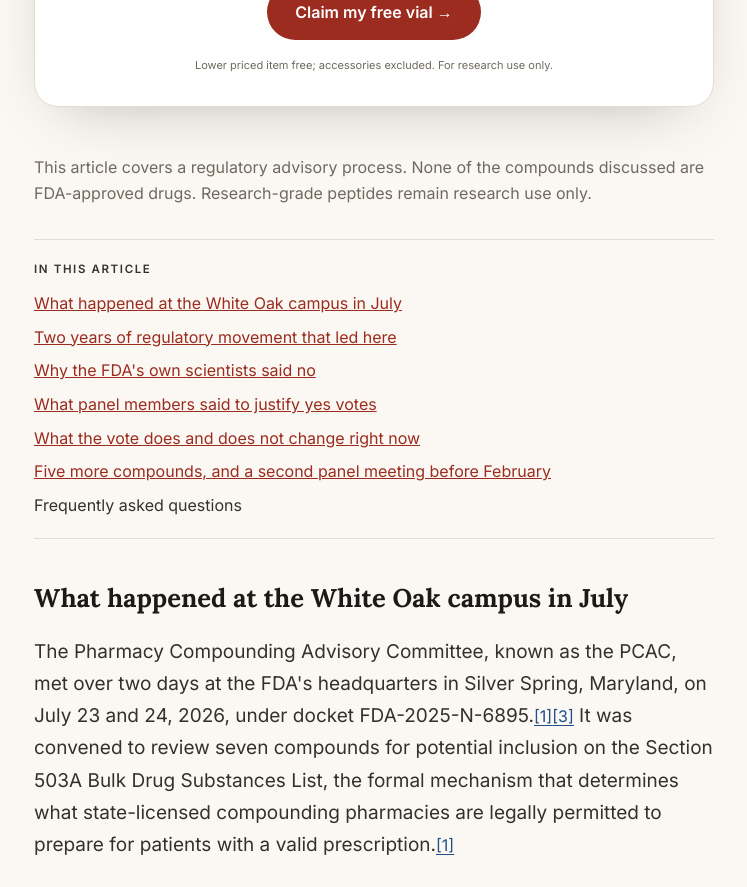
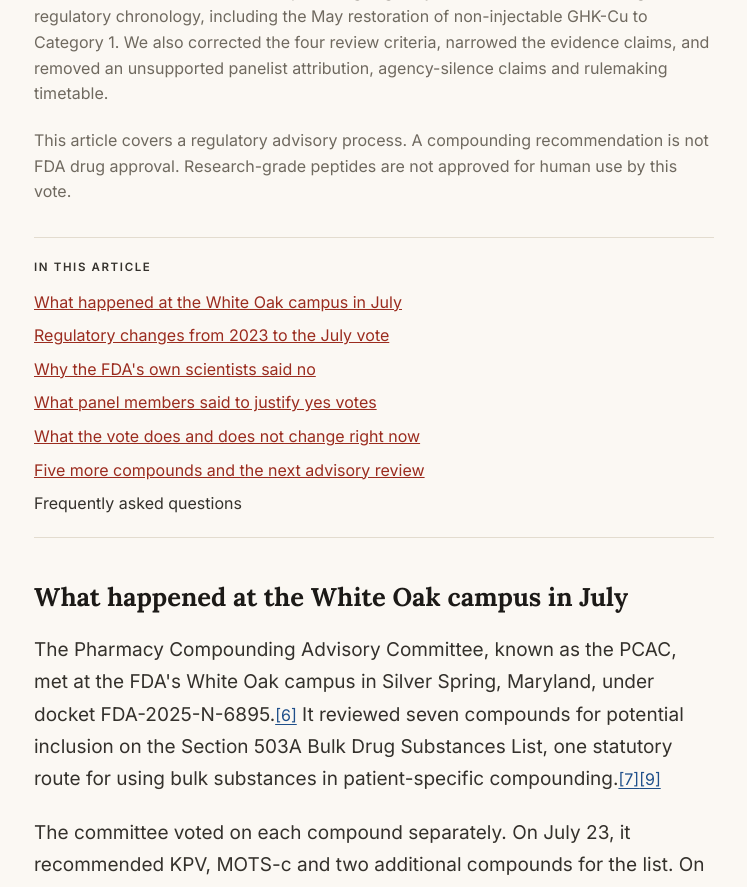
Before and after one commit to edorfanini00/peptidedigest, a Next.js app: page /fda-pcac-peptide-compounding-vote-2026 in a window 1280 px wide. Shown: the part 1900-2787 px from the top of the page, without its empty margins (266-1013 px from the left). Built offline with nearby package versions, Linux system fonts and the light colour scheme.

Commit message:
Correct PCAC regulatory sourcing and remove inherited excluded URL

```diff
--- a/app/fda-pcac-peptide-compounding-vote-2026/story.ts
+++ b/app/fda-pcac-peptide-compounding-vote-2026/story.ts
@@ -5,133 +5,155 @@ export const story: NewsroomStory = {
   title:
     "What the FDA's July 2026 peptide compounding vote actually changes",
   description:
-    "On July 23 and 24, the FDA's advisory committee recommended six peptides for the 503A compounding list, overruling its own career scientists. The vote is advisory, rulemaking takes months, and the RUO market is unchanged. Here is what the decision means and what still has to happen.",
+    "FDA advisers recommended six peptides for the 503A compounding list in July 2026. What the vote means for rulemaking, prescription access and research use.",
   date: "2026-09-29T08:00:00-04:00",
+  dateModified: "2026-10-03T13:22:44.305Z",
+  correction: "Correction: We corrected the compounding eligibility rules, research use labeling and regulatory chronology, including the May restoration of non-injectable GHK-Cu to Category 1. We also corrected the four review criteria, narrowed the evidence claims, and removed an unsupported panelist attribution, agency-silence claims and rulemaking timetable.",
   type: "NewsArticle",
   category: "Regulatory",
   image: "fdaPcacMeeting",
   vials: ["nad", "ghk"],
   notice:
-    "This article covers a regulatory advisory process. None of the compounds discussed are FDA-approved drugs. Research-grade peptides remain research use only.",
-  lead: "On July 23 and 24, the FDA's Pharmacy Compounding Advisory Committee voted to recommend six research peptides for inclusion on the agency's list of bulk drug substances that licensed compounding pharmacies may use.[1] The committee overruled the written recommendation of the FDA's own career scientists, who had advised against adding all seven compounds under review.[1] The vote doesn't make these compounds FDA-approved, and pharmacies still can't legally compound them today. Formal rulemaking, typically a twelve-to-twenty-four month process, has to conclude first.[2]",
+    "This article covers a regulatory advisory process. A compounding recommendation is not FDA drug approval. Research-grade peptides are not approved for human use by this vote.",
+  lead: "On July 23 and 24, 2026, the FDA's Pharmacy Compounding Advisory Committee recommended six of seven peptides for the agency's 503A compounding list, going against FDA staff recommendations on those six.[1][9] The vote is advisory: it does not approve a drug or itself add a substance to the list.[2][6]",
   sections: [
     {
       title: "What happened at the White Oak campus in July",
       id: "what-happened",
       paragraphs: [
-        "The Pharmacy Compounding Advisory Committee, known as the PCAC, met over two days at the FDA's headquarters in Silver Spring, Maryland, on July 23 and 24, 2026, under docket FDA-2025-N-6895.[1][3] It was convened to review seven compounds for potential inclusion on the Section 503A Bulk Drug Substances List, the formal mechanism that determines what state-licensed compounding pharmacies are legally permitted to prepare for patients with a valid prescription.[1]",
-        "The committee voted on each compound separately. On Day 1, July 23, it voted to recommend KPV, MOTS-c, and two additional compounds for the list.[1] On Day 2, July 24, it recommended Semax (8 votes to 5, one abstention) and Epitalon (7 to 4), and rejected Emideltide, also called DSIP, by 6 votes to 7.[3] Six of seven compounds cleared the committee.[1]",
-        "Every yes vote overturned the FDA staff's written briefing position, which had recommended against all seven.[1] Observers in the room described an audible gasp when the first Day 1 tally was announced, with panel members subsequently splitting along fault lines of clinical access versus scientific standard of evidence.[3]",
+        "The Pharmacy Compounding Advisory Committee, known as the PCAC, met at the FDA's White Oak campus in Silver Spring, Maryland, under docket FDA-2025-N-6895.[6] It reviewed seven compounds for potential inclusion on the Section 503A Bulk Drug Substances List, one statutory route for using bulk substances in patient-specific compounding.[7][9]",
+        "The committee voted on each compound separately. On July 23, it recommended KPV, MOTS-c and two additional compounds for the list. On July 24, it recommended Semax and Epitalon, and rejected Emideltide, also called DSIP. Six of seven compounds received favorable recommendations.[1]",
+        "FDA's written briefing had proposed excluding the free base and acetate forms of all seven compounds. The panel agreed with staff on Emideltide and disagreed on the other six.[1][9]",
       ],
     },
     {
-      title: "Two years of regulatory movement that led here",
+      title: "Regulatory changes from 2023 to the July vote",
       id: "regulatory-backstory",
       paragraphs: [
-        "The starting point for understanding July's vote is September 2023, when the FDA placed more than a dozen research peptides in Category 2 of the 503A bulk substances framework, a designation that effectively ended legal compounding access for those compounds.[2] The agency cited limited human safety data and immunogenicity concerns.[2]",
-        "That position began to shift in 2026. On February 27, HHS Secretary Robert F. Kennedy Jr. announced that roughly fourteen of the nineteen restricted compounds would be reconsidered for reclassification, calling the 2023 restrictions an overreach.[4] This was a policy signal, not yet a regulatory action.[4] The signal became a formal action on April 15 and 16, 2026, when the FDA published a Federal Register notice removing twelve compounds from Category 2, citing withdrawal of the underlying nominations.[2] The April removal did not add any compound to the approved compounding list; it left them in a limbo state, neither restricted nor authorized.[2][4]",
-        "The July meeting was the first formal step toward resolving that limbo. The PCAC's role is to review scientific evidence and give the FDA a recommendation on whether a substance should be added to the 503A bulks list. The committee does not issue approvals, and its recommendations are advisory and non-binding.[1]",
+        "In September 2023, the FDA placed more than a dozen research peptides in Category 2 of its interim compounding framework, citing safety concerns about immune reactions and impurities alongside limited human clinical data.[1][4] Category 2 substances were outside the agency's Category 1 enforcement discretion policy.[2]",
+        "On February 27, 2026, Health and Human Services Secretary Robert F. Kennedy Jr. announced that many restricted peptides would be considered for reclassification.[1] In April, FDA announced the removal of twelve peptides from Category 2 following withdrawal of their nominations.[1][4] Separately, its April 16 Federal Register notice scheduled the July advisory meeting.[8] Removal from Category 2 did not itself confer Category 1 status or add the substances to the final 503A bulks list.[1][2]",
+        "The July meeting brought seven of those substances to the PCAC for scientific review. Its role was to advise the FDA on inclusion in the 503A bulks list, with the agency retaining responsibility for the decision.[6][9]",
       ],
     },
     {
       title: "Why the FDA's own scientists said no",
       id: "why-scientists-said-no",
       paragraphs: [
-        "In briefing documents circulated before the meeting, FDA staff reviewed each compound against three criteria: physicochemical characterization, historical compounding use, and evidence of safety and effectiveness for the nominated indications.[2]",
-        "On effectiveness, the staff found the human clinical record thin or absent across all seven compounds. For several, the entirety of available human data was a single meeting abstract or one small uncontrolled study.[5] On safety, staff identified unresolved immunogenicity concerns — the risk that the immune system may react to the compound itself — along with incomplete purity characterization data for injectable formulations.[5]",
-        "One dissenting panelist who voted no captured the staff's position bluntly: the committee was responding to market demand, not to a decision grounded in solid science.[3] Elizabeth Rebello, a pharmacist and anesthesiologist on the panel, cited lack of efficacy data and safety concerns as her reasons for voting against one of the Day 1 compounds.[3]",
+        "FDA's briefing introduction sets out four evaluation criteria: physical and chemical characterization, safety issues, evidence of effectiveness or lack of effectiveness, and historical use in compounded drug products. FDA weighs those criteria together for each substance.[9]",
+        "Staff concerns centered on limited evidence of safety and effectiveness, along with insufficient information to characterize the substances, meaning to establish their chemical identity and properties.[1][9] The written proposals recommended against adding each of the seven compounds and their evaluated forms to the list.[9]",
       ],
     },
     {
       title: "What panel members said to justify yes votes",
       id: "yes-vote-rationale",
       paragraphs: [
-        "Members who voted yes frequently cited patient access and what several called medical freedom. The argument was that barring demand does not eliminate demand; it routes patients toward less regulated sources.[4] Some referenced the large number of public comments submitted before the meeting in support of compounding access.[2]",
-        "The panel's composition drew scrutiny. The reconstituted committee seated for these votes included eight new members. Several held financial ties to businesses that sell, prescribe, or administer the compounds under review.[5] This raised conflict-of-interest questions that were publicly noted before and during the meeting.[5] The FDA did not publicly comment on the composition question during the proceedings.[3]",
-        "The vote margins were close throughout. KPV and two other Day 1 compounds passed 8 to 6 with one abstention each.[1] MOTS-c passed 7 to 5 with two abstentions.[1] The pattern held on Day 2: Semax passed 8 to 5, Epitalon 7 to 4, and Emideltide was the only candidate rejected, by a single vote.[3]",
+        "Supporters of inclusion emphasized patient access and argued that bringing the compounds into pharmacy compounding could improve oversight of a market already supplying them.[1]",
+        "The American Journal of Managed Care reported that the reconstituted committee included eight new members.[5]",
+        "The votes were close. KPV and two other Day 1 compounds passed 8 to 6 with one abstention each; MOTS-c passed 7 to 5 with two abstentions. On Day 2, Semax passed 8 to 5 and Epitalon 7 to 4, each with one abstention. Emideltide received six yes votes and seven no votes, with one abstention.[1]",
       ],
     },
     {
       title: "What the vote does and does not change right now",
       id: "what-changes",
       paragraphs: [
-        "A favorable PCAC recommendation authorizes the FDA to begin formal rulemaking, specifically to publish a proposed rule in the Federal Register, open a notice-and-comment period, and eventually issue a final rule.[2] Until a final rule takes effect, compounding pharmacies cannot legally prepare these compounds under 503A, even with a favorable PCAC recommendation in hand.[2]",
-        "The process typically takes twelve to twenty-four months from the date of the PCAC vote.[2] No date has been published for the proposed rule for any of the six recommended compounds. The FDA may also depart from the committee's recommendation, though the agency has said it rarely does.[1]",
-        "The research-use-only market operates independently of this process. Vendors supplying research-grade peptides do not need 503A compounding authorization to operate. The PCAC vote does not change the regulatory status of research-grade material in either direction.[2]",
-        "For 503A access to become a legal reality, a patient also needs a valid prescription from a licensed prescriber and access to a licensed compounding pharmacy willing to prepare the compound. Even after rulemaking, the pathway is not direct-to-consumer.[2]",
+        "The PCAC advises the FDA. Formal additions to the 503A bulks list require FDA rulemaking, with a proposed rule followed by public comment and a final rule.[2] The list is one of the statute's conditional alternatives for bulk substances: they must meet an applicable United States Pharmacopeia (USP) or National Formulary (NF) monograph and the USP compounding chapter; if no monograph exists, they must be components of FDA-approved drugs; if neither alternative applies, they must appear on the final bulks list.[7]",
+        "The vote sets no deadline for a final rule, and FDA can depart from the committee's recommendation.[6][7] Separately, FDA's interim policy describes conditions under which it does not intend to take enforcement action over certain Category 1 substances while evaluation proceeds. That discretion remains subject to the policy's conditions, including registered manufacturers and a valid certificate of analysis, as well as the other 503A requirements.[2]",
+        "The vote concerns compounding for patients. It does not approve research-grade products for human use.[6][7] Research use only wording also does not override evidence of intended human use. In its March 2026 warning letter to Gram Peptides, FDA cited product claims and the circumstances of sale despite the company's research use labeling.[10]",
+        "Section 503A centers on an identified patient and a valid prescription. It covers compounding by a licensed pharmacist in a state-licensed pharmacy or federal facility, or by a licensed physician, and permits limited anticipatory compounding under specified conditions.[7] Addition of a bulk substance to the list would not remove the statute's other requirements.[2][7]",
       ],
     },
     {
-      title: "Five more compounds, and a second panel meeting before February",
+      title: "Five more compounds and the next advisory review",
       id: "what-comes-next",
       paragraphs: [
-        "The July meeting covered seven of the compounds removed from Category 2 in April. Five more were deferred to a subsequent PCAC meeting scheduled to take place before the end of February 2027.[4] Those five include GHK-Cu (injectable formulation), Cathelicidin LL-37, Dihexa acetate, and PEG-MGF.[4]",
-        "Non-injectable GHK-Cu was handled separately: the FDA placed it on Category 1 in May 2026, meaning it may already be compounded under enforcement discretion for the non-injectable route.[4] That separate determination does not cover injectable GHK-Cu, which remains in the queue for the February meeting.[4]",
-        "The FDA has not indicated whether the six compounds from the July vote will be given priority in the rulemaking calendar or whether the February docket will be processed on a parallel timeline.[4] The agency's silence about 503B outsourcing facilities, which operate under separate rules and serve larger patient populations, has also drawn comment from industry observers who expected a coordinated statement.[4]",
+        "FDA has announced another PCAC meeting to consider five more substances for the 503A bulks list, with a target before the end of February 2027. Its announcement includes GHK-Cu, Cathelicidin LL-37, Dihexa acetate and PEG-MGF among the candidates, and says the time and location will be scheduled later.[12]",
+        "GHK-Cu has a separate category history for non-injectable use. FDA's May 14, 2026 categories document records its restoration to Category 1 after an April 22 removal. A nominator clarified on May 5 that it intended to withdraw only the injectable nomination.[11] The restored entry excludes injectable routes and remains subject to the interim policy's conditions, rather than constituting final-list inclusion or drug approval.[2][11]",
+        "The next advisory review will address another group of candidates, while formal changes to the 503A bulks list remain an FDA rulemaking decision.[2][12] For the six that received favorable July votes, the result supplies a recommendation for that decision, with neither a guaranteed outcome nor a deadline for completing it.[6][7]",
       ],
     },
   ],
   faqs: [
     {
       q: "Does the FDA's July 2026 PCAC vote mean these peptides are now FDA-approved?",
-      a: "No. The vote is an advisory recommendation to the FDA from an external committee. It is not a drug approval, does not create an approved indication, and does not establish safety or efficacy in the FDA's own assessment. Formal rulemaking still has to conclude before any change takes legal effect.",
+      a: "No. The PCAC vote is an advisory recommendation, not FDA drug approval or a finding that the compounds are safe and effective. It does not itself add a substance to the 503A bulks list, which FDA develops through rulemaking.",
       refs: [1, 2],
     },
     {
       q: "Can compounding pharmacies legally prepare these peptides now?",
-      a: "Not under 503A. A compound needs to be on the FDA's final 503A Bulk Drug Substances List before a licensed compounding pharmacy may legally prepare it for a patient. The July PCAC vote is a step toward that list, not arrival on it. Rulemaking typically takes twelve to twenty-four months.",
-      refs: [1, 2],
+      a: "The vote alone does not authorize compounding. For bulk substances, Section 503A has conditional routes through an applicable USP or NF monograph and the USP compounding chapter, components of FDA-approved drugs when no monograph exists, or the final bulks list when neither alternative applies. FDA separately has a conditional interim enforcement policy for Category 1 substances. A favorable advisory vote is not itself a listing or an enforcement policy.",
+      refs: [2, 7],
     },
     {
       q: "Why did the FDA's own scientists recommend against all seven compounds?",
-      a: "The FDA staff briefing documents found insufficient human clinical data to assess effectiveness for the nominated indications, unresolved immunogenicity and purity characterization concerns for injectable formulations, and incomplete physicochemical characterization. Staff recommended against all seven. The committee voted against that recommendation for six of the seven.",
-      refs: [5],
+      a: "Staff raised concerns about limited safety and effectiveness evidence and insufficient characterization of the substances. FDA's written proposals recommended against adding all seven compounds in their evaluated forms. The panel nevertheless recommended six. Those recommendations do not resolve the evidence gaps identified by staff.",
+      refs: [1, 9],
     },
     {
       q: "What does the vote mean for the research-use-only peptide market?",
-      a: "Nothing directly. Research-grade peptides sold for laboratory and non-clinical research purposes operate outside the 503A compounding framework. The PCAC vote addresses prescription compounding access for patients, not the RUO market. Research-grade material remains research use only regardless of the outcome.",
-      refs: [2],
+      a: "The vote concerns patient compounding and does not approve research-grade peptides for human use. Research use only wording is not a legal shield when product claims or the circumstances of sale show intended human use.",
+      refs: [7, 10],
     },
     {
       q: "Which peptides were reviewed, and which ones were recommended?",
-      a: "Seven compounds were reviewed. Six received favorable votes: KPV (wound healing and inflammatory conditions), MOTS-c (obesity and osteoporosis), Semax (cerebral ischemia, migraine, and trigeminal neuralgia), Epitalon (insomnia), and two additional compounds reviewed on Day 1. Emideltide, also known as DSIP, was rejected by a single vote.",
-      refs: [1, 3],
+      a: "Seven compounds were reviewed. Six received favorable votes: KPV, MOTS-c, Semax, Epitalon and two additional compounds reviewed on Day 1. Emideltide, also known as DSIP, was rejected by a single vote. These were recommendations for the compounding list, not approvals for treating particular conditions.",
+      refs: [1, 6],
     },
   ],
   sources: [
     {
       id: 1,
       url: "https://www.mcdermottlaw.com/insights/bulk-list-bound-pcac-backs-majority-of-peptides-in-two-day-public-meeting/",
-      title:
-        "PCAC backs majority of peptides in two-day public meeting (McDermott Will & Emery, July 2026)",
+      title: "PCAC backs majority of peptides in two-day public meeting (McDermott Will & Emery, July 2026)",
     },
     {
       id: 2,
-      url: "https://peptidehub.bio/journal/fda-pcac-vote-outcomes-july-2026-bpc-157-tb-500-compounding",
-      title:
-        "FDA advisory committee voted yes — here is what that actually changes (PeptideHub, July 2026)",
-    },
-    {
-      id: 3,
-      url: "https://thepeptidedesk.com/the-fda-peptide-vote-what-just-happened-and-what-it-actually-means",
-      title: "The FDA peptide vote: what just happened (Peptide Desk, July 2026)",
+      url: "https://www.fda.gov/media/174456/download?attachment=",
+      title: "Interim Policy on Compounding Using Bulk Drug Substances Under Section 503A (FDA, January 2025)",
     },
     {
       id: 4,
       url: "https://www.thefdalawblog.com/2026/04/fdas-peptide-rally-what-compounders-and-industry-need-to-know-post-1-of-2/",
-      title:
-        "FDA's Pep(tide) Rally: What compounders and industry need to know (FDA Law Blog, April 2026)",
+      title: "FDA's Pep(tide) Rally: What compounders and industry need to know (FDA Law Blog, April 2026)",
     },
     {
       id: 5,
       url: "https://www.ajmc.com/view/5-things-to-know-about-the-fda-s-peptide-reversal",
-      title:
-        "5 Things to Know About the FDA's Peptide Reversal (AJMC, August 2026)",
+      title: "5 Things to Know About the FDA's Peptide Reversal (AJMC, August 2026)",
     },
     {
       id: 6,
       url: "https://www.fda.gov/advisory-committees/advisory-committee-calendar/july-23-24-2026-meeting-pharmacy-compounding-advisory-committee-07232026",
       title: "July 23-24, 2026: Meeting of the Pharmacy Compounding Advisory Committee (FDA.gov)",
+    },
+    {
+      id: 7,
+      url: "https://www.govinfo.gov/content/pkg/USCODE-2024-title21/html/USCODE-2024-title21-chap9-subchapV-partA-sec353a.htm",
+      title: "21 U.S.C. 353a: Pharmacy compounding (2024 U.S. Code, GovInfo)",
+    },
+    {
+      id: 8,
+      url: "https://www.govinfo.gov/content/pkg/FR-2026-04-16/pdf/2026-07361.pdf",
+      title: "Pharmacy Compounding Advisory Committee: Notice of Meeting (Federal Register, April 16, 2026)",
+    },
+    {
+      id: 9,
+      url: "https://www.fda.gov/media/193342/download",
+      title: "FDA Briefing Document Introduction: July 23 and 24, 2026 Pharmacy Compounding Advisory Committee",
+    },
+    {
+      id: 10,
+      url: "https://www.fda.gov/inspections-compliance-enforcement-and-criminal-investigations/warning-letters/gram-peptides-721806-03312026",
+      title: "Gram Peptides warning letter (FDA, March 31, 2026)",
+    },
+    {
+      id: 11,
+      url: "https://www.fda.gov/media/94155/download?attachment=",
+      title: "Bulk Drug Substances Nominated for Use in Compounding Under Section 503A (FDA, updated May 14, 2026)",
+    },
+    {
+      id: 12,
+      url: "https://www.fda.gov/advisory-committees/pharmacy-compounding-advisory-committee/meeting-pharmacy-compounding-advisory-committee",
+      title: "Planned Pharmacy Compounding Advisory Committee meeting before the end of February 2027 (FDA)",
     },
   ],
   related: [
--- a/app/page.tsx
+++ b/app/page.tsx
@@ -135,7 +135,7 @@ const regulatoryArticles: CardArticle[] = [
     image: "fdaPcacMeeting",
     title: "What the FDA's July 2026 peptide compounding vote actually changes",
     excerpt:
-      "An FDA advisory panel recommended six peptides for the compounding drugs list, over the objection of the agency's own scientists. What the 8-6 votes mean, why pharmacies still cannot compound these compounds today, and what formal rulemaking requires next.",
+      "An FDA advisory panel recommended six peptides for the compounding list over staff objections. What the vote means for rulemaking, patient-specific prescriptions and research use.",
   },
   {
     slug: "ghk-cu-peptide-research-what-studies-show",
--- a/app/sitemap.ts
+++ b/app/sitemap.ts
@@ -56,7 +56,7 @@ export default function sitemap(): MetadataRoute.Sitemap {
     },
     {
       url: `${base}/fda-pcac-peptide-compounding-vote-2026`,
-      lastModified: new Date("2026-09-29T08:00:00-04:00"),
+      lastModified: new Date("2026-10-03T13:22:44.305Z"),
       changeFrequency: "weekly",
       priority: 0.9,
     },
```
